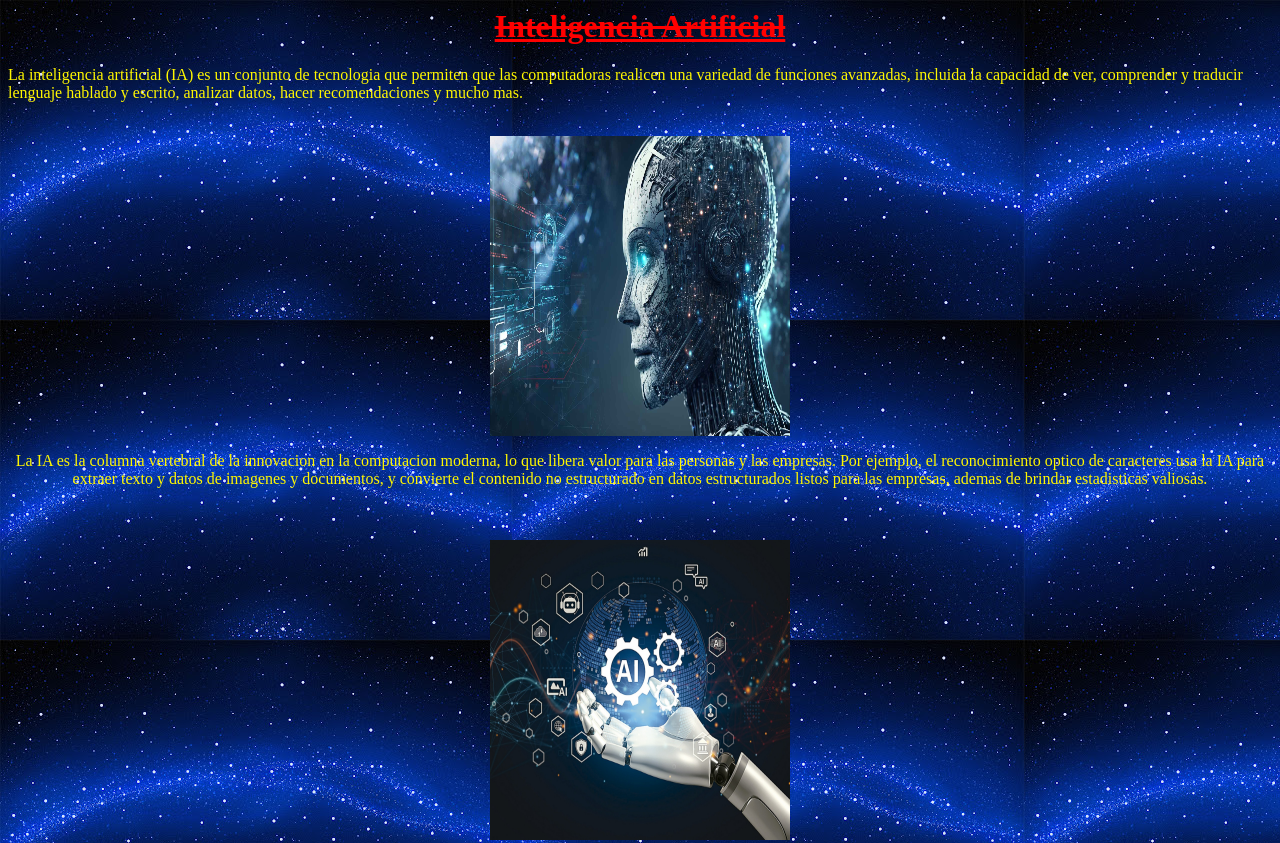
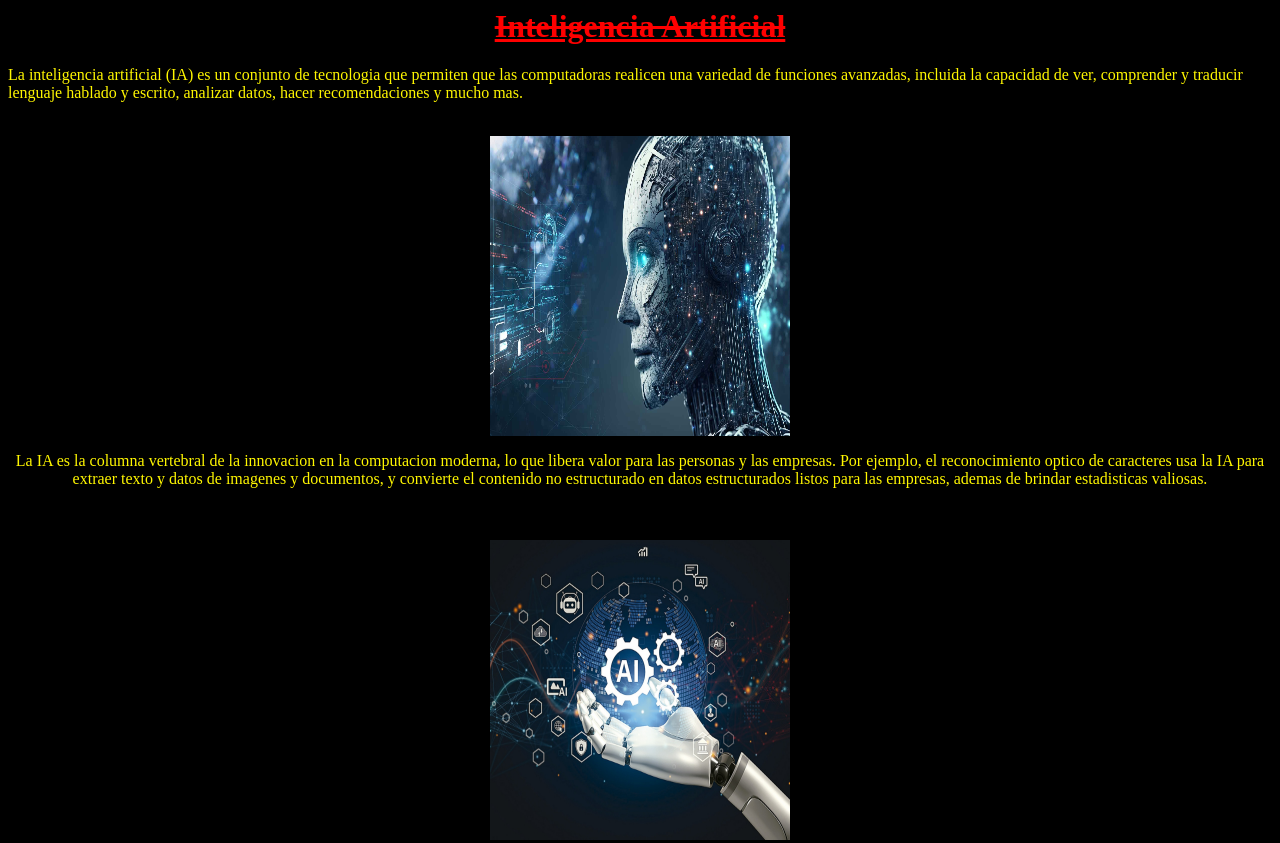
Before and after one commit to DeberesDS/Inteligencia-Artificial, a plain HTML site: page index.html in a window 1280 px wide. Shown: the top 843 px of the page. Drawn offline with Linux system fonts and the light colour scheme.

Commit message:
Update index.html

```diff
--- a/index.html
+++ b/index.html
@@ -2,7 +2,7 @@
   <head>
     <title>INTELIGENCIA ARTIFICIAL</title>
   </head>
-  <body background="Cielo.jpg">
+  <body bgcolor="Black">
     <h1 style ="color:red"; font size ="26 px"; font style ="arial"; align ="center"><u><del>Inteligencia Artificial</del></u></h1>
     <p style ="color:#FFF700"; font size ="14 px"; font style ="arial">La inteligencia artificial (IA) es un conjunto de tecnologia que permiten que las computadoras realicen una variedad de funciones avanzadas, incluida la capacidad de ver, comprender y traducir lenguaje hablado y escrito, analizar datos, hacer recomendaciones y mucho mas.
     <br>
```
